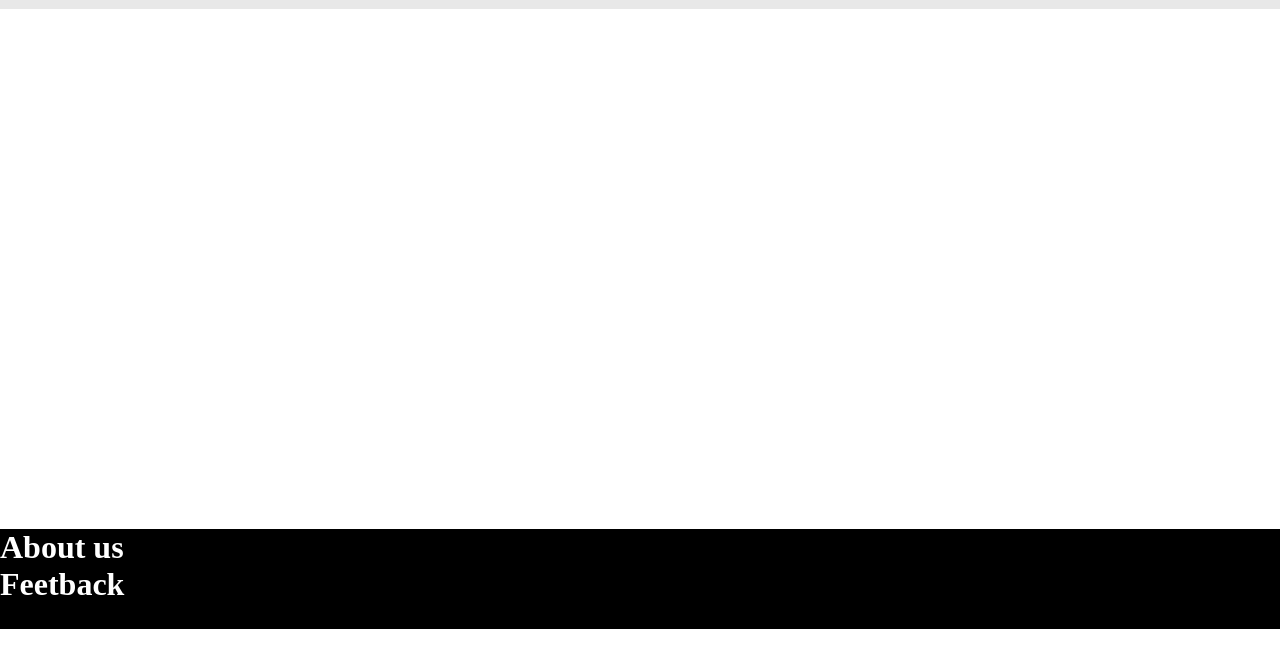
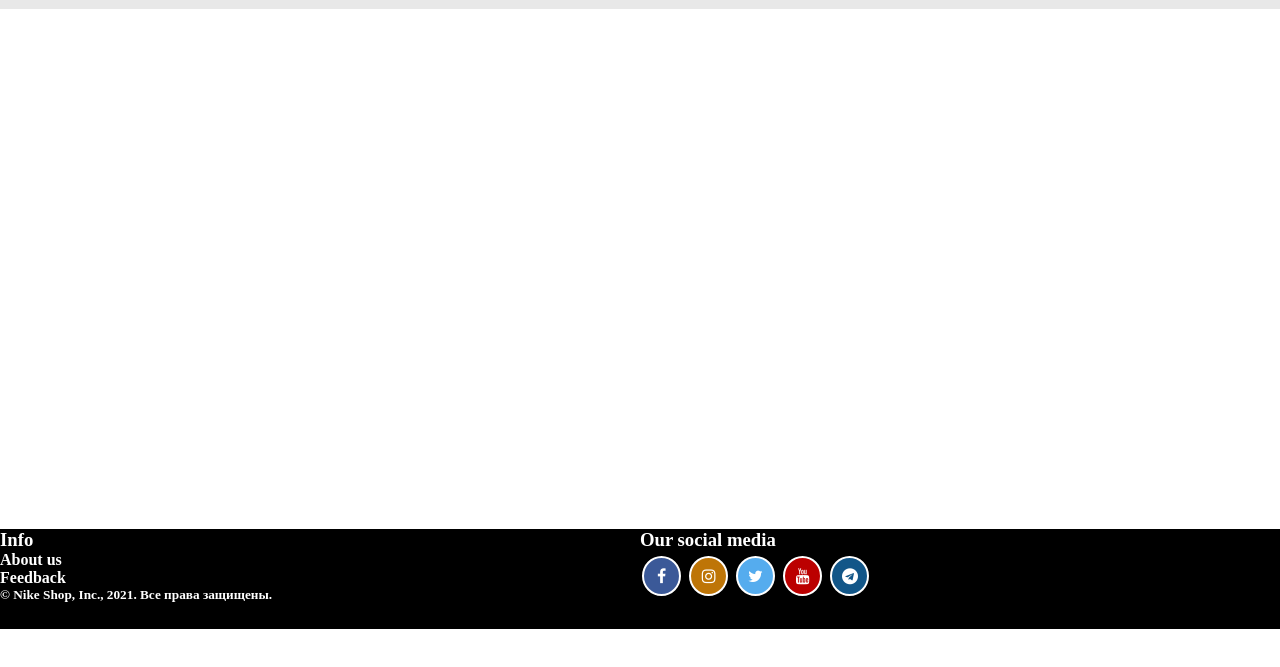
Before and after one commit to frolkin28/frolkin28.github.io, a plain HTML site: page index.html in a window 1280 px wide. Shown: the part 111-778 px from the top of the page. Drawn offline with Linux system fonts and the light colour scheme.

Commit message:
initial footer

```diff
--- a/index.html
+++ b/index.html
@@ -7,6 +7,7 @@
     <title>Nike shop</title>
     <link rel="icon" type="image/x-icon" href="./img/favicon.ico" />
     <link rel="stylesheet" href="./styles/styles.css">
+    <link rel="stylesheet" href="https://cdnjs.cloudflare.com/ajax/libs/font-awesome/4.7.0/css/font-awesome.min.css">
 
 </head>
 
@@ -51,9 +52,26 @@
         </div>
     </div>
 
+
+
+
     <footer>
-        <h1>About us</h1>
-        <h1>Feetback</h1>
+        <div class="footer-info">
+            <h3>Info</h3>
+            <h4>About us</h4>
+            <h4>Feedback</h4>
+            <h5>© Nike Shop, Inc., 2021. Все права защищены.</h5>
+        </div>
+        <div class="social-media">
+            <h3>Our social media</h3>
+            <div class="social-media-icons">
+                <a href="https://www.facebook.com/" class="fa fa-facebook"></a>
+                <a href="https://www.instagram.com/" class="fa fa-instagram"></a>
+                <a href="https://twitter.com/" class="fa fa-twitter"></a>
+                <a href="https://www.youtube.com/" class="fa fa-youtube"></a>
+                <a href="https://web.telegram.org/" class="fa fa-telegram"></a>
+            </div>
+        </div>
     </footer>
 </body>
 
--- a/styles/styles.css
+++ b/styles/styles.css
@@ -73,4 +73,56 @@ footer {
     background-color: black;
     margin-top: 500px;
     color: #ffffffff;
+    display: flex;
+    flex-direction: row;
 }
+
+.footer-info {
+    flex: 1;
+}
+
+.social-media {
+    flex: 1;
+}
+
+/* font awesome icons */
+
+.fa {
+    padding: 10px;
+    text-align: center;
+    text-decoration: none;
+    margin: 5px 2px;
+    font-size: 100px;
+    width: 15px;
+    border-radius: 50%;
+    border: 2px solid;
+}
+
+.fa:hover {
+    opacity: 0.6;
+}
+
+.fa-facebook {
+    background: #3B5998;
+    color: white;
+}
+
+.fa-twitter {
+    background: #55ACEE;
+    color: white;
+}
+
+.fa-telegram {
+    background: #125688;
+    color: white;
+}
+
+.fa-instagram {
+    background: #be7507;
+    color: white;
+}
+
+.fa-youtube {
+    background: #bb0000;
+    color: white;
+}
```
